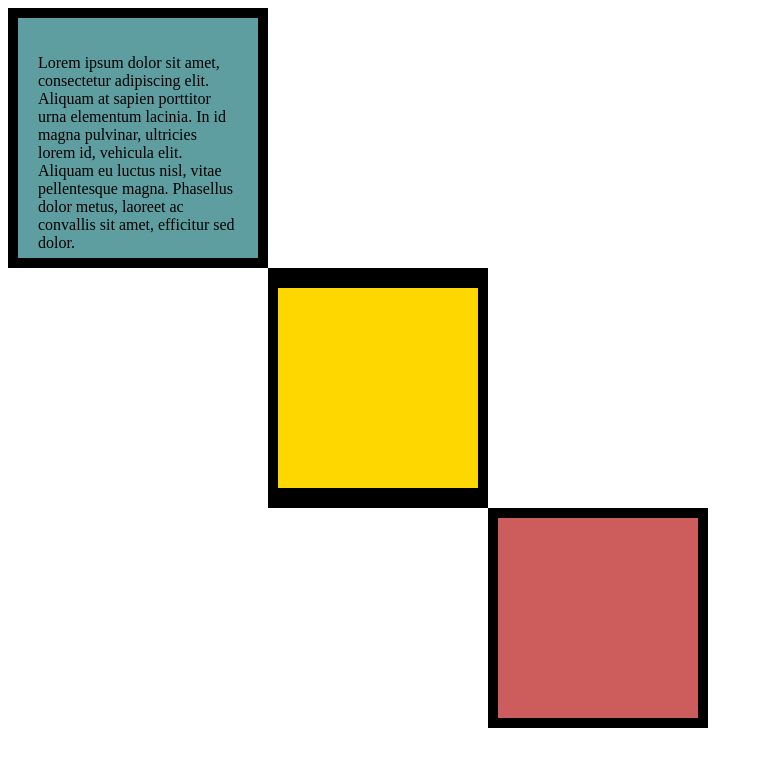
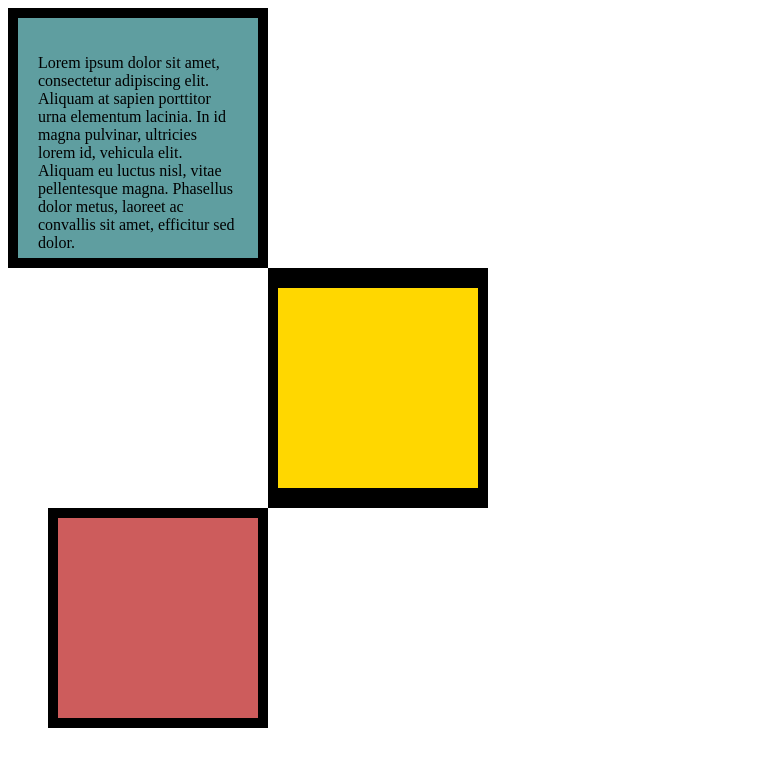
Before and after one commit to Emmanuel-Ejeagha/web-dev_projects, a plain HTML site: page 6.3 CSS Box Model/index.html in a window 1280 px wide. Shown: the whole page, without its empty margins (0-763 px from the left). Drawn offline with Linux system fonts and the light colour scheme.

Commit message:
reduced the margin

```diff
--- a/6.3 CSS Box Model/index.html
+++ b/6.3 CSS Box Model/index.html
@@ -26,7 +26,7 @@
     .div3 {
       background-color: indianred;
       border: 10px solid black;
-      margin-left: 480px;
+      margin-left: 40px;
     }
 
     p {
```
